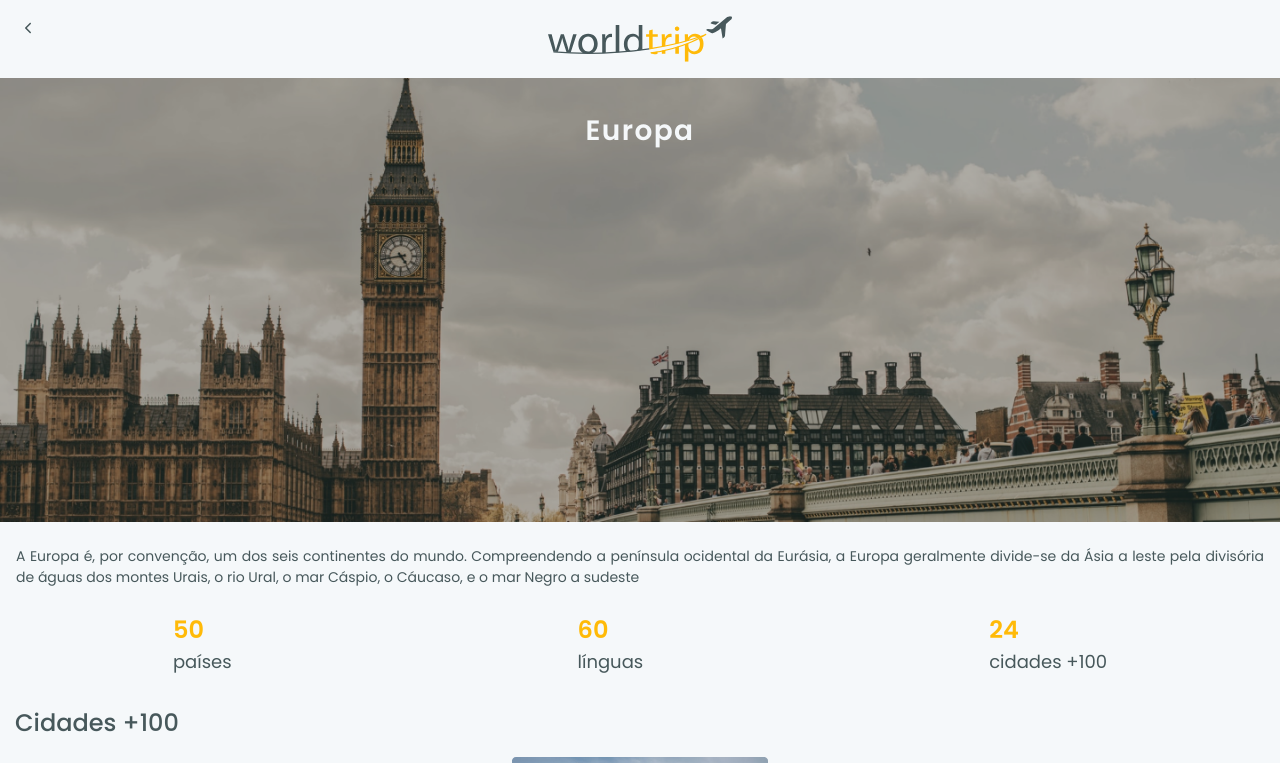
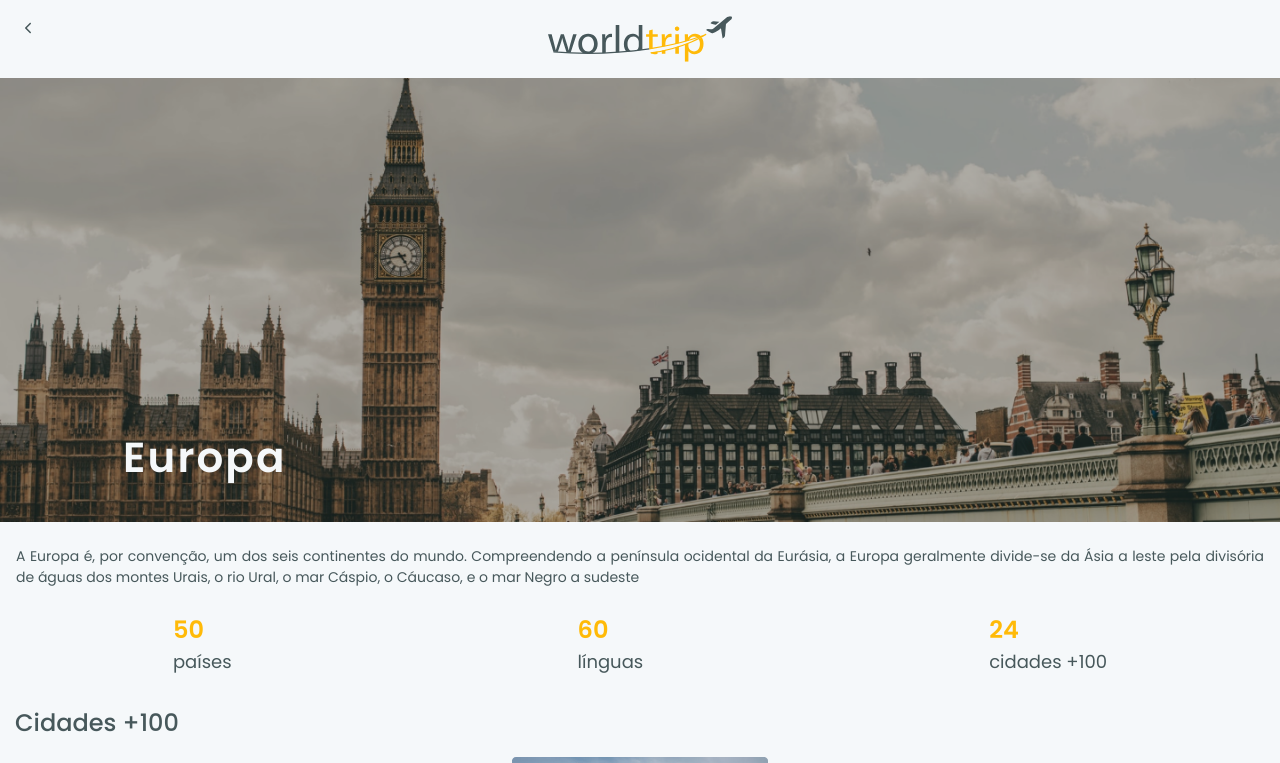
Before and after one commit to paulabonini/worldtrip, a Next.js app: page /Europe in a window 1280 px wide. Shown: the top 763 px of the page. Built offline with nearby package versions, Linux system fonts and the light colour scheme.

Commit message:
feat: adding responsive styles to banner

```diff
--- a/src/components/Banner/Banner.tsx
+++ b/src/components/Banner/Banner.tsx
@@ -12,13 +12,17 @@ export function Banner({ image, alt, title }: BannerProps) {
       <Image w="100%" src={image} alt={alt} />
       <Box
         position="absolute"
-        top="6%"
-        left="50%"
+        top={["6%", "21%"]}
+        left={["50%", "16%"]}
         transform="translate(-50%, -50%)"
         textAlign="center"
         color="white.50"
       >
-        <Text fontSize="28" letterSpacing="wider" fontWeight="semibold">
+        <Text
+          fontSize={["28", "42"]}
+          letterSpacing="wider"
+          fontWeight="semibold"
+        >
           {title}
         </Text>
       </Box>
```
